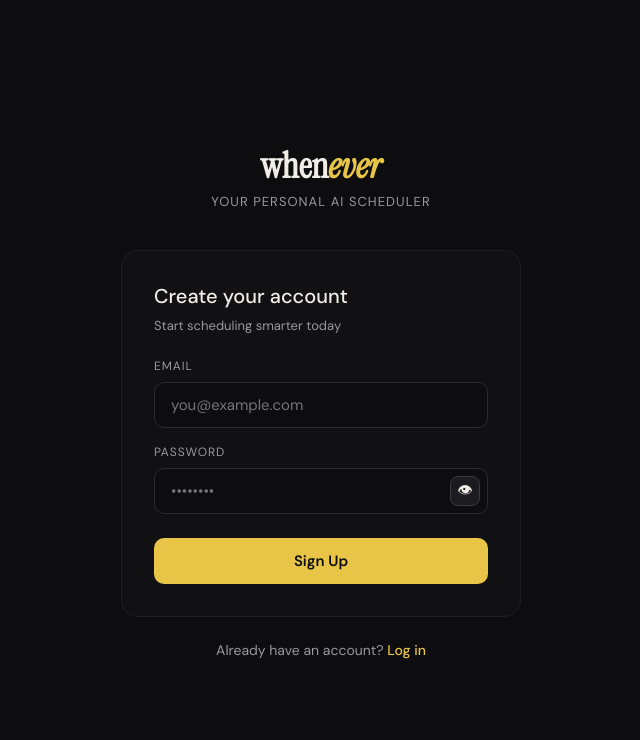
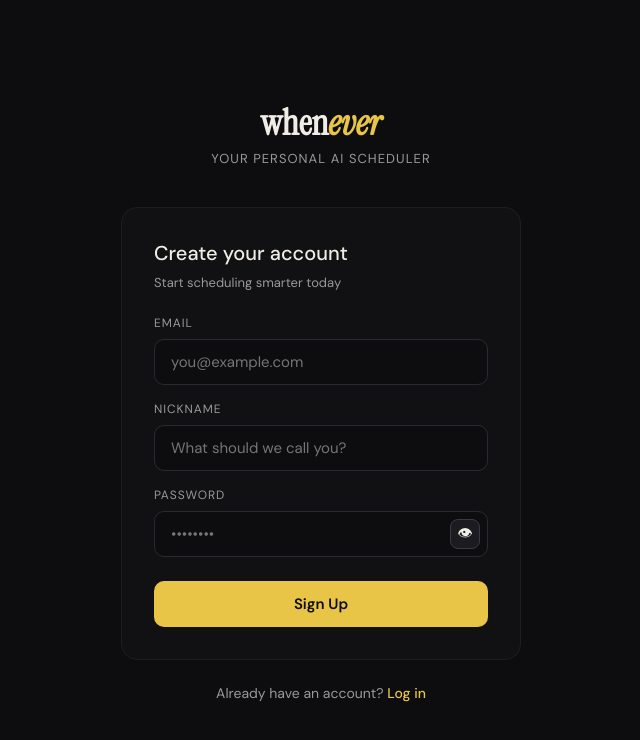
Before and after one commit to linus-ireri/whenever, a React (Vite) app: page /signup in a window 1280 px wide. Shown: the top 740 px of the page, without its empty margins (319-959 px from the left). Built offline with nearby package versions, Linux system fonts and the light colour scheme; no server answers; the HTML template or start-up script is replaced by a standard one.

Commit message:
changes to allow users nickname to be displayed

```diff
--- a/src/pages/Dashboard.jsx
+++ b/src/pages/Dashboard.jsx
@@ -362,6 +362,11 @@ export default function Dashboard() {
 
   const hour = new Date().getHours()
   const greeting = hour < 12 ? 'morning' : hour < 17 ? 'afternoon' : 'evening'
+  const displayName =
+    user.user_metadata?.display_name?.trim() ||
+    user.user_metadata?.username?.trim() ||
+    user.email?.split('@')[0] ||
+    'friend'
 
   return (
     <div className="dashboard-root" style={{ minHeight: '100vh', background: themeVars.pageBg, color: themeVars.pageText }}>
@@ -537,7 +542,7 @@ export default function Dashboard() {
             marginBottom: '6px'
           }}>
             Good {greeting},{' '}
-            <em style={{ color: '#E8C547' }}>friend.</em>
+            <em style={{ color: '#E8C547' }}>{displayName}.</em>
           </h1>
           <p style={{ color: themeVars.textSecondary, fontSize: '14px' }}>
             {new Date().toLocaleDateString('en-US', { weekday: 'long', month: 'long', day: 'numeric' })}
--- a/src/pages/Signup.jsx
+++ b/src/pages/Signup.jsx
@@ -4,6 +4,7 @@ import { supabase } from '../supabaseClient'
 export default function Signup() {
   const [email, setEmail] = useState('')
   const [password, setPassword] = useState('')
+  const [displayName, setDisplayName] = useState('')
   const [showPassword, setShowPassword] = useState(false)
   const [loading, setLoading] = useState(false)
   const [message, setMessage] = useState('')
@@ -13,7 +14,16 @@ export default function Signup() {
     setLoading(true)
     setMessage('')
 
-    const { error } = await supabase.auth.signUp({ email, password })
+    const normalizedDisplayName = displayName.trim()
+    const { error } = await supabase.auth.signUp({
+      email,
+      password,
+      options: {
+        data: {
+          display_name: normalizedDisplayName,
+        },
+      },
+    })
 
     if (error) {
       setMessage(error.message)
@@ -72,6 +82,29 @@ export default function Signup() {
                 placeholder="you@example.com"
                 value={email}
                 onChange={(e) => setEmail(e.target.value)}
+                required
+                style={{
+                  width: '100%',
+                  padding: '12px 16px',
+                  background: '#0d0d0f',
+                  border: '1px solid #2a2a30',
+                  borderRadius: '10px',
+                  color: '#f0ede6',
+                  fontSize: '15px',
+                  outline: 'none'
+                }}
+              />
+            </div>
+
+            <div style={{ marginBottom: '16px' }}>
+              <label style={{ display: 'block', fontSize: '12px', color: '#999', marginBottom: '8px', textTransform: 'uppercase', letterSpacing: '0.08em' }}>
+                Nickname
+              </label>
+              <input
+                type="text"
+                placeholder="What should we call you?"
+                value={displayName}
+                onChange={(e) => setDisplayName(e.target.value)}
                 required
                 style={{
                   width: '100%',
```
